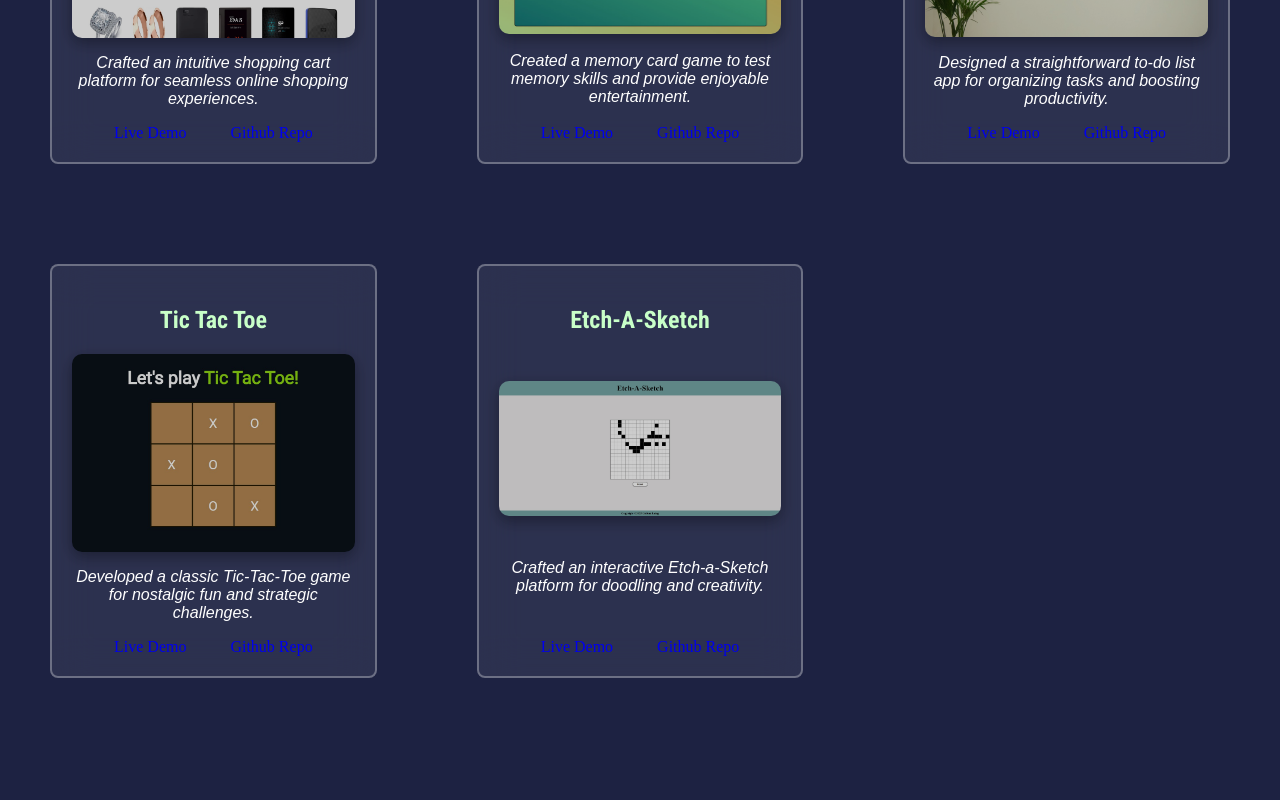
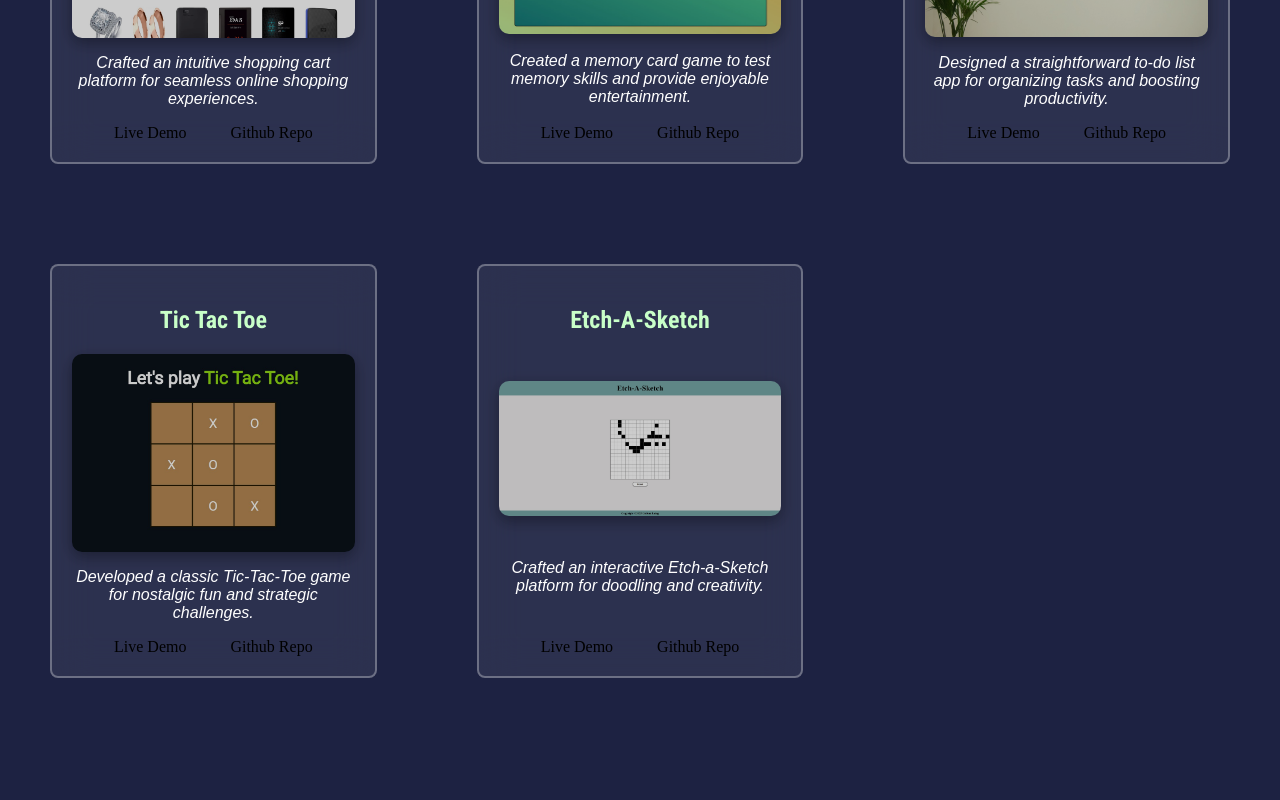
Before and after one commit to callum-laing/portfolio-v4, a Svelte app: page / in a window 1280 px wide. Shown: the part 1360-2160 px from the top of the page. Built offline with nearby package versions, Linux system fonts and the light colour scheme; a web font is replaced by a local one.

Commit message:
added styling

```diff
--- a/src/app.css
+++ b/src/app.css
@@ -27,3 +27,7 @@ h5 {
 p {
   color: white;
 }
+
+.alink {
+  color: white;
+}
--- a/src/components/Hero.svelte
+++ b/src/components/Hero.svelte
@@ -1,29 +1,32 @@
 <script>
-    import cal from '../assets/contactImages/cal.jpg';
-    import calFootball from '../assets/calFootball.jpg';
-    import calfootie from '../assets/contactImages/calfootie.png';
+  import cal from "../assets/contactImages/cal.jpg";
+  import calFootball from "../assets/calFootball.jpg";
+  import calfootie from "../assets/contactImages/calfootie.png";
 
   function scrollToElement(event) {
     event.preventDefault();
-        const targetId = event.target.getAttribute('href').substring(1);
+    const targetId = event.target.getAttribute("href").substring(1);
     const targetElement = document.getElementById(targetId);
     if (targetElement) {
       targetElement.scrollIntoView({
-                behavior: 'smooth',
-                block: 'start'
+        behavior: "smooth",
+        block: "start",
       });
     }
   }
 </script>
 
-
 <div id="heroWrapper">
   <div class="intro">
     <h1>CALLUM LAING</h1>
     <p class="subtitle">Front-End Developer in Cambridge, UK.</p>
-        <a href="#about" on:click={scrollToElement}><button class="button-74">About me...</button></a>
+    <div>
+      <a class="button-74" href="#about" on:click={scrollToElement}
+        >About me...</a
+      >
     </div>
-        <img class="calImg" src={calfootie} alt="">
+  </div>
+  <img class="calImg" src={calfootie} alt="" />
 </div>
 
 <style>
@@ -65,14 +68,11 @@ h1 {
     color: black;
   }
 
- a:hover {
-    color: white;
- }
   p {
     font-family: "Roboto Condensed", sans-serif;
     font-optical-sizing: auto;
-    font-style: normal;
   }
+
   .button-74 {
     background-color: rgba(214, 144, 24);
     border: 2px solid #422800;
@@ -108,18 +108,18 @@ h1 {
     }
   }
 
-
   @media (max-width: 769px) {
     .intro {
       height: 100%;
     }
     h1 {
       font-size: 5rem;
-        } img {
+    }
+    img {
       display: none;
     }
   }
 
-    @media (min-width: 770px)and (max-width: 1024px) {
+  @media (min-width: 770px) and (max-width: 1024px) {
   }
 </style>
--- a/src/components/Navbar.svelte
+++ b/src/components/Navbar.svelte
@@ -1,12 +1,12 @@
 <script>
   function scrollToElement(event) {
     event.preventDefault();
-        const targetId = event.target.getAttribute('href').substring(1);
+    const targetId = event.target.getAttribute("href").substring(1);
     const targetElement = document.getElementById(targetId);
     if (targetElement) {
       targetElement.scrollIntoView({
-                behavior: 'smooth',
-                block: 'start'
+        behavior: "smooth",
+        block: "start",
       });
     }
   }
@@ -14,9 +14,11 @@
 
 <nav>
   <div class="links">
-        <a href="#projects" on:click={scrollToElement}>Projects</a>
-        <a href="#about" on:click={scrollToElement}>About</a>
-        <a href="#contactContainer" on:click={scrollToElement}>Contact</a>
+    <a class="alink" href="#projects" on:click={scrollToElement}>Projects</a>
+    <a class="alink" href="#about" on:click={scrollToElement}>About</a>
+    <a class="alink" href="#contactContainer" on:click={scrollToElement}
+      >Contact</a
+    >
   </div>
 </nav>
 
@@ -28,8 +30,8 @@
     padding-bottom: 25px;
     padding-top: 25px;
     backdrop-filter: blur(20px);
-        background: rgba(255,255,255,0.07);
-        border-bottom: 1px solid rgba(255,255,255,0.3);
+    background: rgba(255, 255, 255, 0.07);
+    border-bottom: 1px solid rgba(255, 255, 255, 0.3);
   }
 
   a {
@@ -44,7 +46,6 @@
     color: rgba(200, 200, 200);
   }
 
-
   .links {
     letter-spacing: 2px;
   }
@@ -53,9 +54,11 @@
     nav {
       display: flex;
       justify-content: space-around;
-    } h1 {
+    }
+    h1 {
       display: none;
-    } a {
+    }
+    a {
       font-size: 0.8em;
     }
   }
--- a/src/components/Projects.svelte
+++ b/src/components/Projects.svelte
@@ -1,10 +1,10 @@
 <script>
-    import todoList from '../assets/todoList.jpg';
-    import ticTacToe from '../assets/ticTacToe.jpg';
-    import shop from '../assets/shop.jpg';
-    import memoryCard from '../assets/memoryCard.jpg';
-    import etchASketch from '../assets/etchASketch.jpg';
-    import calculator from '../assets/calculator.jpg';
+  import todoList from "../assets/todoList.jpg";
+  import ticTacToe from "../assets/ticTacToe.jpg";
+  import shop from "../assets/shop.jpg";
+  import memoryCard from "../assets/memoryCard.jpg";
+  import etchASketch from "../assets/etchASketch.jpg";
+  import calculator from "../assets/calculator.jpg";
 </script>
 
 <div id="projects" class="projectSection">
@@ -12,48 +12,101 @@
   <div class="projectWrapper">
     <div class="projOne projCard">
       <h2>Shopping Cart</h2>
-            <img src={shop} alt="">
-            <p>Crafted an intuitive shopping cart platform for seamless online shopping experiences.</p>
+      <img src={shop} alt="" />
+      <p>
+        Crafted an intuitive shopping cart platform for seamless online shopping
+        experiences.
+      </p>
       <span>
-                <a href="https://shopping-site.pages.dev/" target="_blank">Live Demo</a>
-                <a href="https://github.com/callum-laing/shopping-site" target="_blank">Github Repo</a>
+        <a class="alink" href="https://shopping-site.pages.dev/" target="_blank"
+          >Live Demo</a
+        >
+        <a
+          class="alink"
+          href="https://github.com/callum-laing/shopping-site"
+          target="_blank">Github Repo</a
+        >
       </span>
     </div>
     <div class="projTwo projCard">
       <h2>Memory Card</h2>
-            <img src={memoryCard} alt="">
-            <p>Created a memory card game to test memory skills and provide enjoyable entertainment.</p>
+      <img src={memoryCard} alt="" />
+      <p>
+        Created a memory card game to test memory skills and provide enjoyable
+        entertainment.
+      </p>
       <span>
-                <a href="https://sv-memory-card.pages.dev/" target="_blank">Live Demo</a>
-                <a href="https://github.com/callum-laing/sv-memory-card" target="_blank">Github Repo</a>
+        <a
+          class="alink"
+          href="https://sv-memory-card.pages.dev/"
+          target="_blank">Live Demo</a
+        >
+        <a
+          class="alink"
+          href="https://github.com/callum-laing/sv-memory-card"
+          target="_blank">Github Repo</a
+        >
       </span>
     </div>
     <div class="projThree projCard">
       <h2>Todo List</h2>
-            <img src={todoList} alt="">
-            <p>Designed a straightforward to-do list app for organizing tasks and boosting productivity.</p>
+      <img src={todoList} alt="" />
+      <p>
+        Designed a straightforward to-do list app for organizing tasks and
+        boosting productivity.
+      </p>
       <span>
-                <a href="https://svelte-todo-app-73m.pages.dev/" target="_blank">Live Demo</a>
-                <a href="https://github.com/callum-laing/svelte-todo-app" target="_blank">Github Repo</a>
+        <a
+          class="alink"
+          href="https://svelte-todo-app-73m.pages.dev/"
+          target="_blank">Live Demo</a
+        >
+        <a
+          class="alink"
+          href="https://github.com/callum-laing/svelte-todo-app"
+          target="_blank">Github Repo</a
+        >
       </span>
     </div>
     <div class="projFour projCard">
       <h2>Tic Tac Toe</h2>
-            <img src={ticTacToe} alt="">
-            <p>Developed a classic Tic-Tac-Toe game for nostalgic fun and strategic challenges.</p>
+      <img src={ticTacToe} alt="" />
+      <p>
+        Developed a classic Tic-Tac-Toe game for nostalgic fun and strategic
+        challenges.
+      </p>
       <span>
-                <a href="https://callum-laing.github.io/tic-tac-toe/" target="_blank">Live Demo</a>
-                <a href="https://github.com/callum-laing/tic-tac-toe" target="_blank">Github Repo</a>
+        <a
+          class="alink"
+          href="https://callum-laing.github.io/tic-tac-toe/"
+          target="_blank">Live Demo</a
+        >
+        <a
+          class="alink"
+          href="https://github.com/callum-laing/tic-tac-toe"
+          target="_blank">Github Repo</a
+        >
       </span>
     </div>
 
     <div class="projFive projCard">
       <h2>Etch-A-Sketch</h2>
-            <img src={etchASketch} alt="">
-            <p>Crafted an interactive Etch-a-Sketch platform for doodling and creativity.</p>
+      <img src={etchASketch} alt="" />
+      <p>
+        Crafted an interactive Etch-a-Sketch platform for doodling and
+        creativity.
+      </p>
       <span>
-                <a href="https://callum-laing.github.io/etch-a-sketch/" target="_blank">Live Demo</a>
-                <a href="https://github.com/callum-laing/etch-a-sketch" target="_blank">Github Repo</a>
+        <a
+          class="alink"
+          href="https://callum-laing.github.io/etch-a-sketch/"
+          target="_blank">Live Demo</a
+        >
+        <a
+          class="alink"
+          href="https://github.com/callum-laing/etch-a-sketch"
+          target="_blank">Github Repo</a
+        >
       </span>
     </div>
     <!-- <div class="projSix projCard">
@@ -65,7 +118,6 @@
                 <a href="https://github.com/callum-laing/calculator" target="_blank">Github Repo</a>
             </span>
         </div> -->
-
   </div>
 </div>
 
@@ -74,7 +126,11 @@ h1 {
     font-size: 4em;
     margin: 0;
     display: inline-block;
-	background-image: linear-gradient(to right, rgba(237, 232, 187), rgba(237, 232, 187));
+    background-image: linear-gradient(
+      to right,
+      rgba(237, 232, 187),
+      rgba(237, 232, 187)
+    );
     background-size: 100% 2px;
     background-position: bottom;
     background-repeat: no-repeat;
@@ -105,20 +161,20 @@ h1 {
     padding: 20px;
     border-bottom: 1px solid rgba(237, 232, 187);
     backdrop-filter: blur(20px);
-        background: rgba(255,255,255,0.07);
+    background: rgba(255, 255, 255, 0.07);
     border-radius: 8px;
-        border: 2px solid rgba(255,255,255,0.3);
+    border: 2px solid rgba(255, 255, 255, 0.3);
   }
 
   .projCard > p {
     word-wrap: break-word;
     text-align: center;
-        font-style:italic;
+    font-style: italic;
   }
 
   img {
     width: 100%;
-        height: auto;;
+    height: auto;
     filter: brightness(0.8);
     box-shadow: rgba(0, 0, 0, 0.35) 0px 5px 15px;
     border-radius: 10px;
@@ -127,6 +183,7 @@ h1 {
   a {
     margin: 20px;
     text-decoration: none;
+    color: black;
   }
 
   a:hover {
@@ -140,7 +197,6 @@ h1 {
     font-style: normal;
   }
 
-
   @media (max-width: 769px) {
     .projectWrapper {
       grid-template-columns: 1fr;
@@ -148,7 +204,8 @@ h1 {
     img {
       width: 100%;
       height: auto;
-    } a {
+    }
+    a {
       margin: 5px;
     }
     .projectSection {
@@ -159,7 +216,8 @@ h1 {
   @media (min-width: 770px) and (max-width: 1024px) {
     .projectWrapper {
       grid-template-columns: 1fr 1fr;
-    } a {
+    }
+    a {
       margin: 10px;
     }
   }
```
Also changed, not shown: src/App.svelte (+9 -12 lines), src/components/About.svelte (+24 -9 lines), src/components/Background.svelte (+6 -1 lines), src/components/Contact.svelte (+59 -26 lines), src/components/Footer.svelte (+18 -8 lines), src/components/Skills.svelte (+55 -33 lines). Lines whose indentation alone changed are shown as unchanged.
